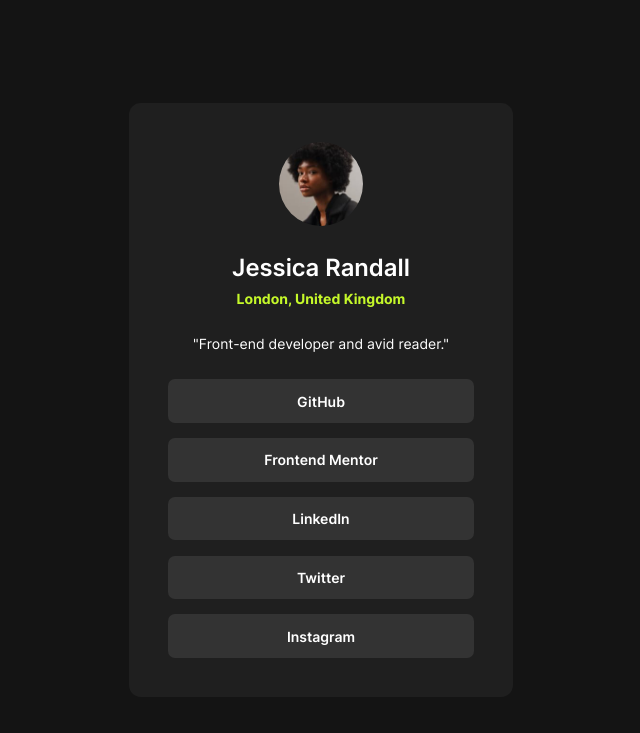
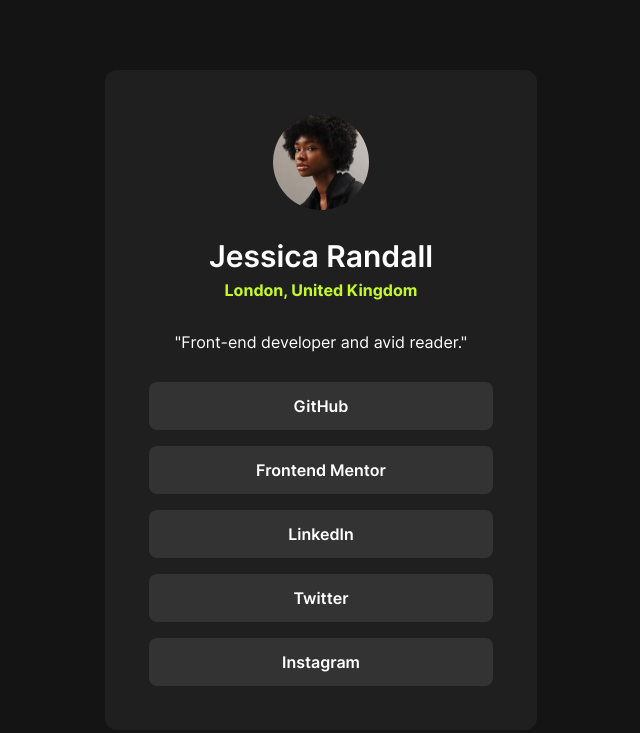
Before and after one commit to juanfeoru/social-links-profile, a plain HTML site: page index.html in a window 1280 px wide. Shown: the whole page, without its empty margins (319-959 px from the left). Drawn offline with nearby package versions, Linux system fonts and the light colour scheme.

Commit message:
feat: Migrate project styling to Tailwind CSS, remove custom CSS, and delete README.md.

```diff
--- a/index.html
+++ b/index.html
@@ -13,37 +13,67 @@
 
     <title>Frontend Mentor | Social links profile</title>
     <link rel="stylesheet" href="style.css" />
+    <script src="https://cdn.jsdelivr.net/npm/@tailwindcss/browser@4"></script>
   </head>
-  <body>
-    <article class="profile-card" aria-labelledby="title">
+
+  <body
+    class="bg-[var(--grey-900)] text-[var(--white)] flex justify-center items-center min-h-screen p-6"
+  >
+    <article
+      class="bg-[var(--grey-800)] rounded-xl text-center max-w-[27rem] p-11 w-full"
+      aria-labelledby="title"
+    >
       <img
         src="./assets/images/avatar-jessica.jpeg"
         alt="Profile picture of Jessica Randall"
-        class="profile-card__image"
+        class="w-[6rem] h-[6rem] rounded-full object-cover mx-auto mb-7"
         loading="lazy"
         width="176"
         height="176"
       />
-      <h1 class="profile-card__name">Jessica Randall</h1>
-      <p class="profile-card__location">London, United Kingdom</p>
-      <p class="profile-card__bio">"Front-end developer and avid reader."</p>
 
-      <section class="profile-card__social" aria-labelledby="title">
-        <ul class="profile-card__social-list">
-          <li class="profile-card__social_item">
-            <a href="#" class="profile-card__social-link">GitHub</a>
+      <h1 class="text-3xl font-semibold mb-1">Jessica Randall</h1>
+
+      <p class="text-[var(--green)] font-bold mb-7">London, United Kingdom</p>
+
+      <p class="font-normal mb-7">"Front-end developer and avid reader."</p>
+
+      <section aria-labelledby="title">
+        <ul class="flex flex-col gap-4">
+          <li>
+            <a
+              href="#"
+              class="text-center bg-[var(--grey-700)] cursor-pointer rounded-lg w-full py-3 px-4 font-semibold block ease-in-out duration-300 hover:bg-[var(--green)] hover:text-[var(--grey-900)]"
+              >GitHub</a
+            >
           </li>
-          <li class="profile-card__social_item">
-            <a href="#" class="profile-card__social-link">Frontend Mentor</a>
+          <li>
+            <a
+              href="#"
+              class="text-center bg-[var(--grey-700)] cursor-pointer rounded-lg w-full py-3 px-4 font-semibold block ease-in-out duration-300 hover:bg-[var(--green)] hover:text-[var(--grey-900)]"
+              >Frontend Mentor</a
+            >
           </li>
-          <li class="profile-card__social_item">
-            <a href="#" class="profile-card__social-link">LinkedIn</a>
+          <li>
+            <a
+              href="#"
+              class="text-center bg-[var(--grey-700)] cursor-pointer rounded-lg w-full py-3 px-4 font-semibold block ease-in-out duration-300 hover:bg-[var(--green)] hover:text-[var(--grey-900)]"
+              >LinkedIn</a
+            >
           </li>
-          <li class="profile-card__social_item">
-            <a href="#" class="profile-card__social-link">Twitter</a>
+          <li>
+            <a
+              href="#"
+              class="text-center bg-[var(--grey-700)] cursor-pointer rounded-lg w-full py-3 px-4 font-semibold block ease-in-out duration-300 hover:bg-[var(--green)] hover:text-[var(--grey-900)]"
+              >Twitter</a
+            >
           </li>
-          <li class="profile-card__social_item">
-            <a href="#" class="profile-card__social-link">Instagram</a>
+          <li>
+            <a
+              href="#"
+              class="text-center bg-[var(--grey-700)] cursor-pointer rounded-lg w-full py-3 px-4 font-semibold block ease-in-out duration-300 hover:bg-[var(--green)] hover:text-[var(--grey-900)]"
+              >Instagram</a
+            >
           </li>
         </ul>
       </section>
--- a/style.css
+++ b/style.css
@@ -1,28 +1,7 @@
-/* @font-face {
+@font-face {
   font-family: "Inter";
   src: url("./assets/fonts/Inter-VariableFont_slnt,wght.ttf") format("truetype");
   font-weight: 100 900;
-  font-style: normal;
-} */
-
-@font-face {
-  font-family: "Inter";
-  src: url("./assets/fonts/static/Inter-Regular.ttf") format("truetype");
-  font-weight: 400;
-  font-style: normal;
-}
-
-@font-face {
-  font-family: "Inter";
-  src: url("./assets/fonts/static/Inter-SemiBold.ttf") format("truetype");
-  font-weight: 600;
-  font-style: normal;
-}
-
-@font-face {
-  font-family: "Inter";
-  src: url("./assets/fonts/static/Inter-Bold.ttf") format("truetype");
-  font-weight: 700;
   font-style: normal;
 }
 
@@ -34,115 +13,6 @@
   --grey-900: hsl(0, 0%, 8%);
 }
 
-*,
-*::before,
-*::after {
-  margin: 0;
-  padding: 0;
-  box-sizing: border-box;
-}
-
-img,
-picture,
-video {
-  display: block;
-  max-width: 100%;
-  height: auto;
-}
-
-input,
-button,
-textarea,
-select {
-  font: inherit;
-  color: inherit;
-  background: none;
-  border: none;
-}
-
-a {
-  text-decoration: none;
-  color: inherit;
-}
-
-ul,
-ol {
-  list-style: none;
-}
-
-html {
-  font-size: 14px;
-}
-
 body {
   font-family: "Inter", sans-serif;
-  background-color: var(--grey-900);
-  color: var(--white);
-  line-height: 1.5;
-  display: flex;
-  justify-content: center;
-  align-items: center;
-  min-height: 100vh;
-  padding: 1.4rem;
 }
-
-.profile-card {
-  background-color: var(--grey-800);
-  border-radius: 0.85rem;
-  text-align: center;
-  max-width: 27.4rem;
-  padding: 2.8rem;
-  width: 100%;
-}
-
-.profile-card__image {
-  width: 6rem;
-  height: 6rem;
-  border-radius: 50%;
-  object-fit: cover;
-  margin: 0 auto 1.7rem;
-}
-
-.profile-card__name {
-  font-size: 1.7rem;
-  font-weight: 600;
-  margin-bottom: 0.2rem;
-}
-
-.profile-card__location {
-  color: var(--green);
-  font-size: 1rem;
-  font-weight: 700;
-  margin-bottom: 1.7rem;
-}
-
-.profile-card__bio {
-  font-size: 1rem;
-  font-weight: 400;
-  margin-bottom: 1.7rem;
-  line-height: 1.6;
-}
-
-.profile-card__social-list {
-  display: flex;
-  flex-direction: column;
-  gap: 1.1rem;
-}
-
-.profile-card__social-link {
-  text-align: center;
-  background-color: var(--grey-700);
-  cursor: pointer;
-  border-radius: 0.5rem;
-  width: 100%;
-  padding: 0.8rem 1.1rem;
-  font-weight: 600;
-  display: block;
-  transition: 0.3s ease;
-}
-
-.profile-card__social-link:hover,
-.profile-card__social-link:focus-visible {
-  background-color: var(--green);
-  color: var(--grey-900);
-}
```
Also changed, not shown: 2 other files.
